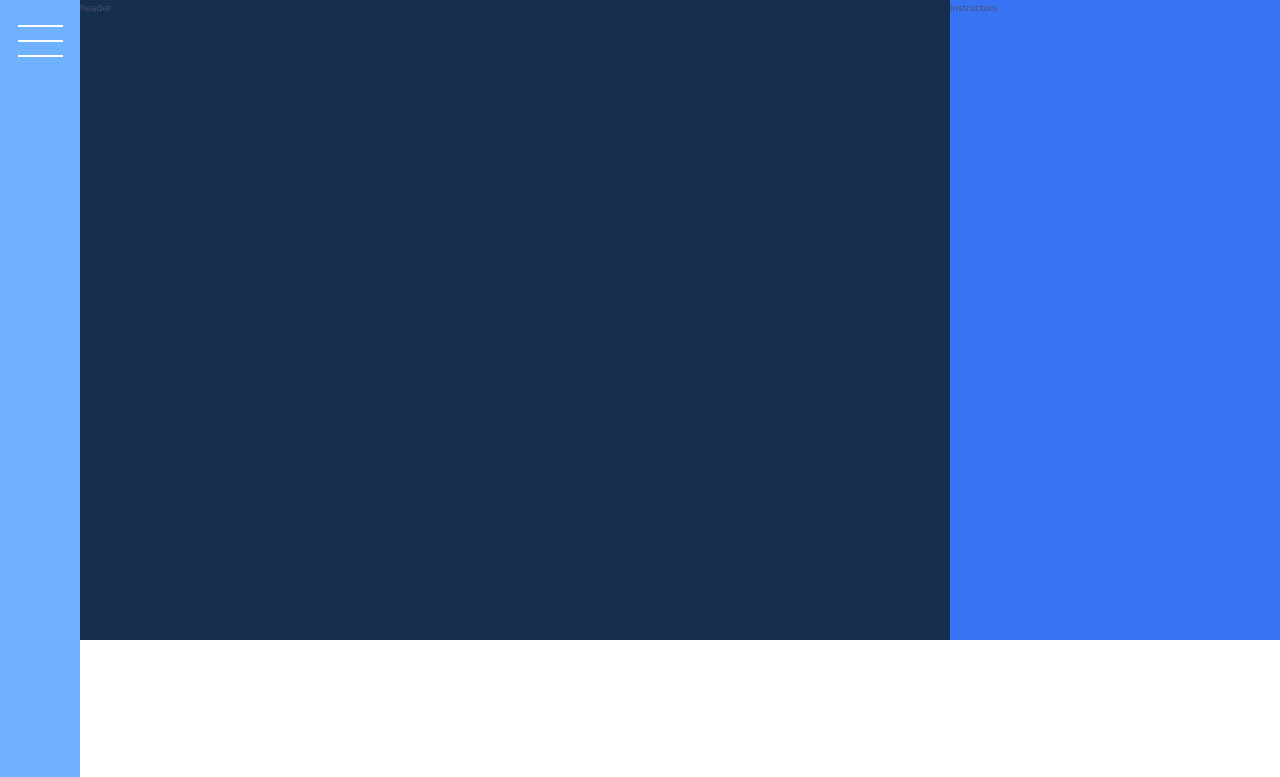
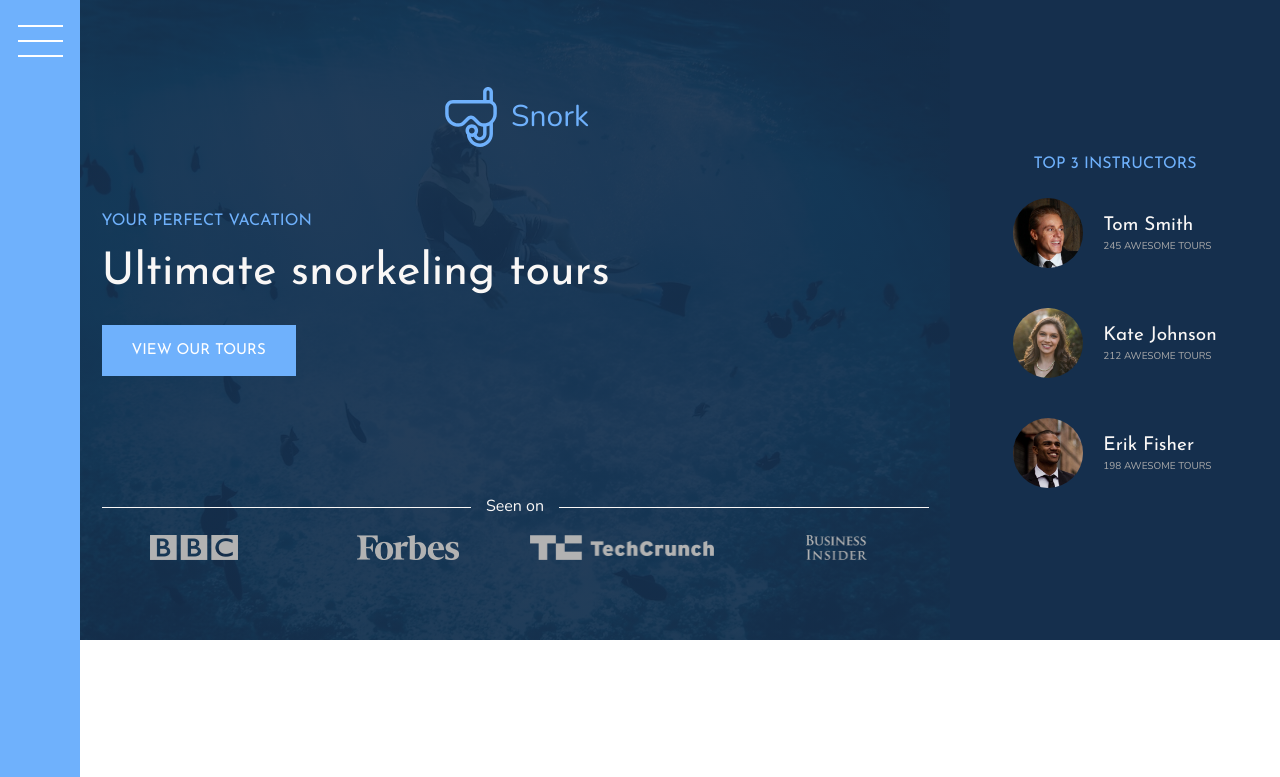
Before and after one commit to anastasiya1155/snork, a website: page index.html in a window 1280 px wide. Shown: the top 777 px of the page. Drawn offline with nearby package versions, Linux system fonts and the light colour scheme.

Commit message:
header section

```diff
--- a/index.html
+++ b/index.html
@@ -19,8 +19,44 @@
   <div class="sidebar">
     <button class="nav-btn"></button>
   </div>
-  <header class="header">header</header>
-  <div class="instructors">instructors</div>
+  <header class="header">
+    <div class="header__logo">
+      <img src="img/logo.svg" alt="Logo" >
+      <span>Snork</span>
+    </div>
+    <h3 class="heading-3">Your perfect vacation</h3>
+    <h1 class="heading-1">Ultimate snorkeling tours</h1>
+    <button class="btn header__btn">View our tours</button>
+    <div class="header__seenon-text">Seen on</div>
+    <div class="header__seenon-logos">
+      <img src="img/logo-bbc.png" alt="Seen on logo 1">
+      <img src="img/logo-forbes.png" alt="Seen on logo 2">
+      <img src="img/logo-techcrunch.png" alt="Seen on logo 3">
+      <img src="img/logo-bi.png" alt="Seen on logo 4">
+    </div>
+  </header>
+  <div class="instructors">
+    <h3 class="heading-3">Top 3 instructors</h3>
+    <div class="instructors__list">
+      <img src="img/instructor-1.jpeg" alt="Instructor 1" class="instructors__img">
+      <div class="instructors__details">
+        <h4 class="heading-4 heading-4--light">Tom Smith</h4>
+        <p class="instructors__sold">245 awesome tours</p>
+      </div>
+
+      <img src="img/instructor-2.jpeg" alt="Instructor 2" class="instructors__img">
+      <div class="instructors__details">
+        <h4 class="heading-4 heading-4--light">Kate Johnson</h4>
+        <p class="instructors__sold">212 awesome tours</p>
+      </div>
+
+      <img src="img/instructor-3.jpeg" alt="Instructor 3" class="instructors__img">
+      <div class="instructors__details">
+        <h4 class="heading-4 heading-4--light">Erik Fisher</h4>
+        <p class="instructors__sold">198 awesome tours</p>
+      </div>
+    </div>
+  </div>
   <section class="features">
     <div class="feature">
       <svg class="feature__icon">
--- a/sass/_header.scss
+++ b/sass/_header.scss
@@ -1,4 +1,61 @@
 .header {
-  background-color: $color-secondary;
   grid-column: full-start / col-end 6;
+  background-image: linear-gradient(rgba($color-secondary, .93), rgba($color-secondary, .93)), url("../img/hero.jpeg");
+  background-size: cover;
+  background-position: center;
+  padding: 8rem;
+  padding-top: 4rem;
+
+  display: grid;
+  grid-template-rows: 1fr min-content 6rem 1fr;
+  grid-template-columns: max-content;
+  grid-row-gap: 1.5rem;
+  justify-content: center;
+
+  &__logo {
+    color: $color-primary;
+    display: flex;
+    align-items: center;
+    gap: 1rem;
+    font-size: 3rem;
+    justify-self: center;
+
+    img {
+      display: block;
+      height: 6rem;
+    }
+  }
+
+  &__seenon-text {
+    display: grid;
+    font-size: 1.6rem;
+    color: $color-grey-light-1;
+    grid-template-columns: 1fr max-content 1fr;
+    grid-column-gap: 1.5rem;
+    align-items: center;
+
+    &::before,
+    &::after {
+      content: ' ';
+      height: 1px;
+      display: block;
+      background-color: currentColor;
+    }
+  }
+
+  &__seenon-logos {
+    display: grid;
+    grid-template-columns: repeat(4, 1fr);
+    grid-column-gap: 3rem;
+    justify-items: center;
+    filter: brightness(70%);
+    img {
+      height: 2.5rem;
+    }
+  }
+
+  &__btn {
+    align-self: start;
+    justify-self: start;
+  }
 }
--- a/sass/_instructors.scss
+++ b/sass/_instructors.scss
@@ -1,4 +1,35 @@
 .instructors {
-  background-color: $color-primary-dark;
+  background-color: $color-secondary;
   grid-column: col-start 7 / full-end;
+  padding: 3rem;
+  display: grid;
+  align-content: center;
+  justify-content: center;
+  justify-items: center;
+  grid-row-gap: 2rem;
+
+  &__list {
+    display: grid;
+    grid-template-columns: min-content max-content;
+    grid-column-gap: 2rem;
+    grid-row-gap: 5vh;
+    align-items: center;
+  }
+
+  &__img {
+    width: 7rem;
+    border-radius: 50%;
+    display: block;
+  }
+
+  &__details {
+
+  }
+
+  &__sold {
+    text-transform: uppercase;
+    color: $color-grey-light-2;
+    margin-top: -3px;
+
+  }
 }
--- a/sass/_typography.scss
+++ b/sass/_typography.scss
@@ -5,6 +5,9 @@
 
 .heading-1 {
   @extend %heading;
+  font-size: 4.5rem;
+  color: $color-grey-light-1;
+  line-height: 1;
 }
 .heading-2 {
   @extend %heading;
```
Also changed, not shown: css/style.css, img/instructor-1.jpeg (added), img/instructor-2.jpeg (added), img/instructor-3.jpeg (added), img/logo-bbc.png (added), img/logo-bi.png (added), img/logo-forbes.png (added), img/logo-techcrunch.png (added), img/logo.svg (added).
